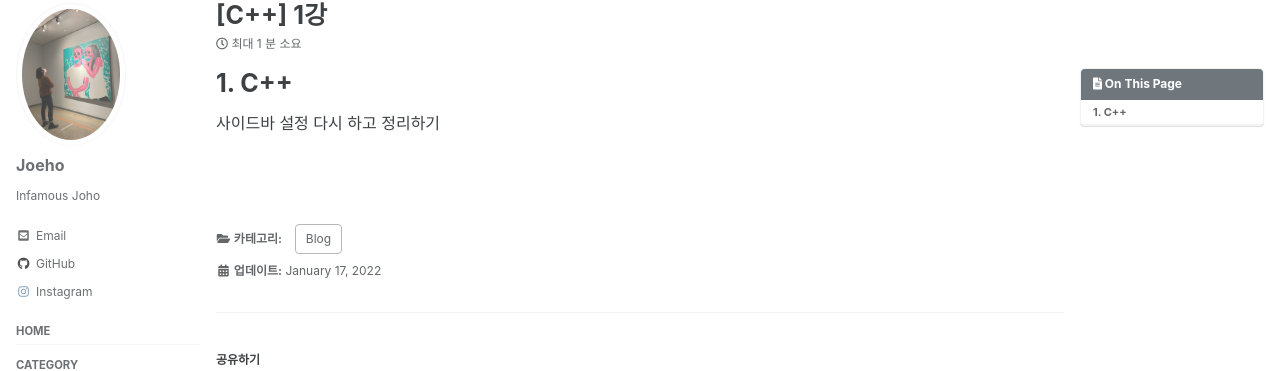
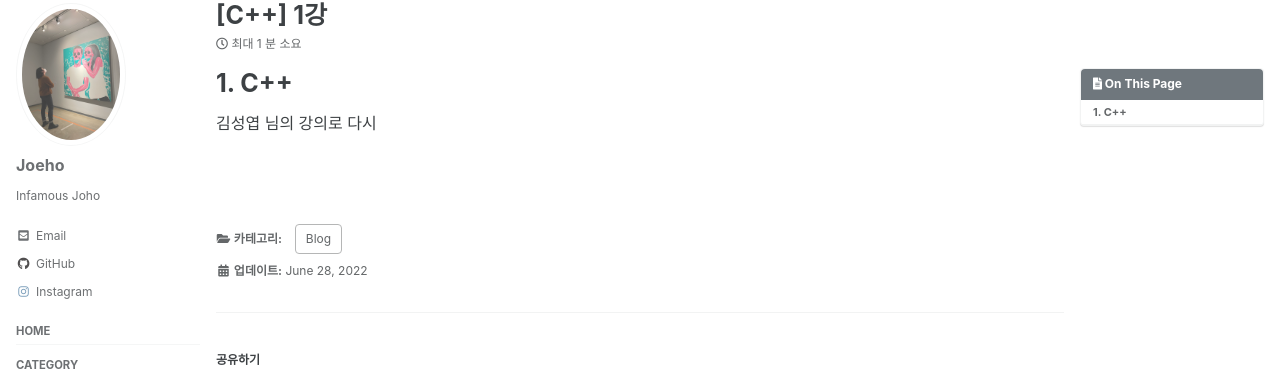
Before and after one commit to joeholee/joeholee.github.io, a Jekyll site: the page built from _posts/2022-01-17-cpp-intro.md, in a window 1280 px wide and 1119 px high. Shown: the part 120-491 px from the top of the window. Built offline with Jekyll 4.4.1, drawn with Linux system fonts in a browser that asks for light colours; cached includes are drawn as plain includes; some web fonts are replaced; comment, search, counter and statistics services are not loaded.

Commit message:
Update 2022-01-17-cpp-intro.md

```diff
--- a/_posts/2022-01-17-cpp-intro.md
+++ b/_posts/2022-01-17-cpp-intro.md
@@ -13,10 +13,10 @@ toc: true
 toc_sticky: true
 
 date: 2022-01-17
-last_modified_at: 2022-01-17
+last_modified_at: 2022-06-28
 ---
 
 # 1. C++
-사이드바 설정 다시 하고 정리하기
+김성엽 님의 강의로 다시
 
 <br>
```
